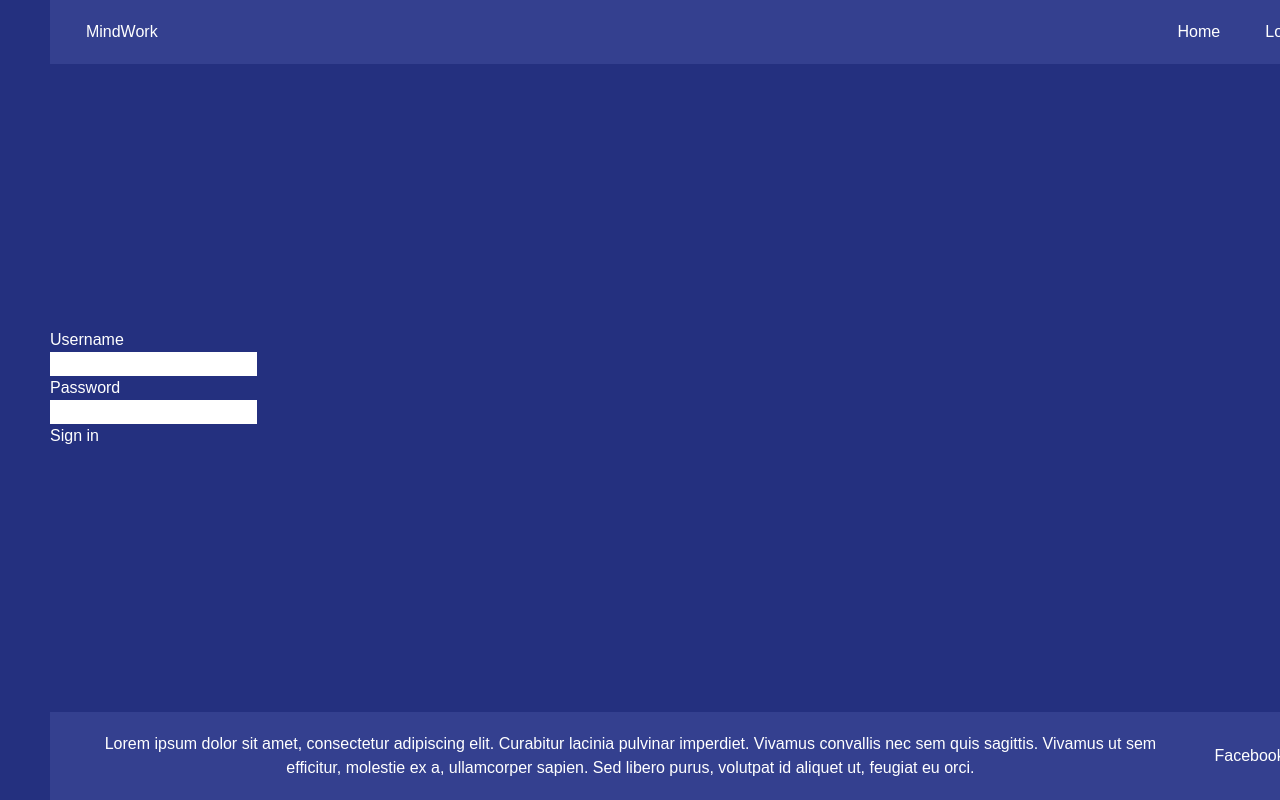
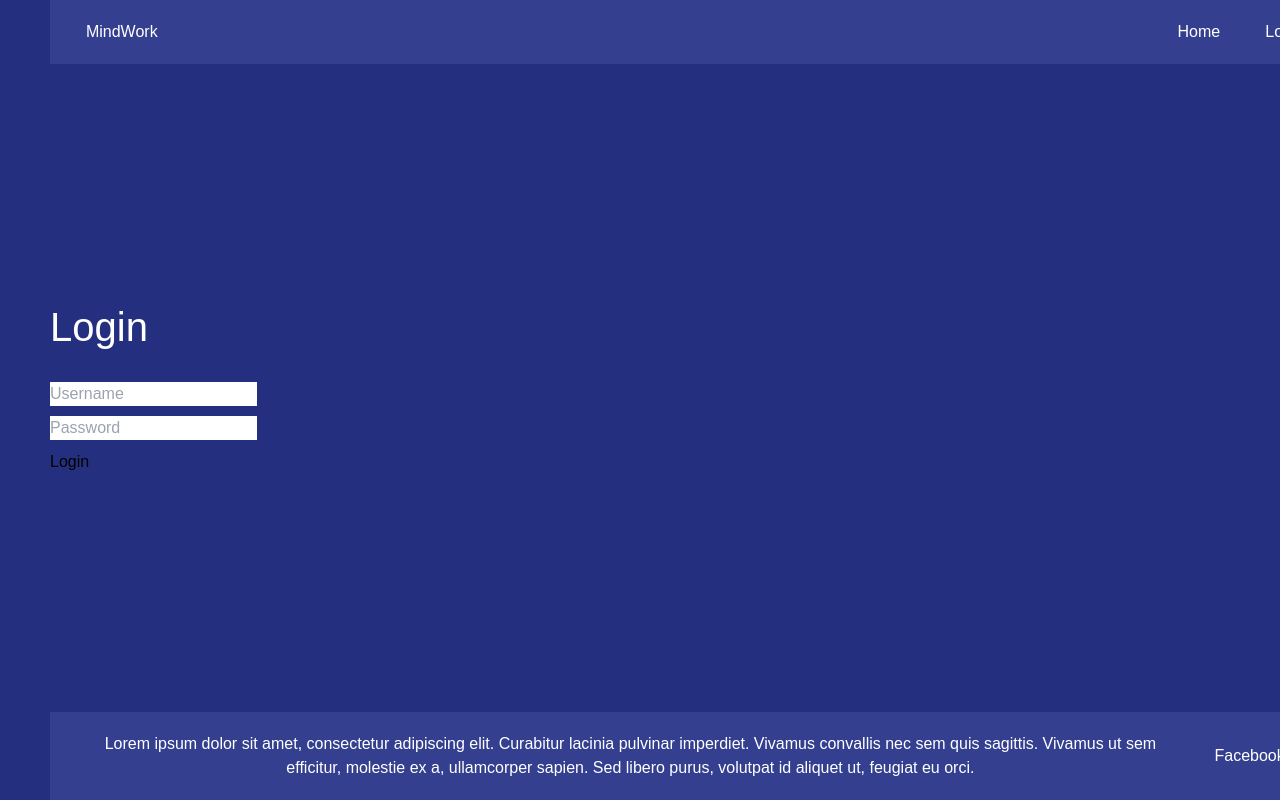
Before and after one commit to BartlomiejSzkodny/nextlearningapp, a Next.js app: page /login in a window 1280 px wide. Shown: the top 800 px of the page. Built offline with nearby package versions, Linux system fonts and the light colour scheme.

Commit message:
login page changed

```diff
--- a/app/login/page.tsx
+++ b/app/login/page.tsx
@@ -1,92 +1,27 @@
-"use client";
-import { signIn } from "next-auth/react";
-import { ChangeEvent, FormEvent, useState } from "react";
+'use server'
+import {cookies} from "next/headers";
 
-type LoginInput = {
-  email: string;
-  password: string;
-}
-
-type PageProps = {
-  searchParams: { error?: string }
-}
-
-export default function LoginPage({searchParams}: PageProps) {
-  const [inputs, setInputs] = useState<LoginInput>({ email: "", password: "" });
-
-  const handleChange = (event: ChangeEvent<HTMLInputElement>) => {
-    const name = event.target.name;
-    const value = event.target.value;
-    setInputs(values => ({...values, [name]: value}))
-  }
-
-  const handleSubmit = async (event:FormEvent) => {
-    event.preventDefault();
-    await signIn("credentials", {
-      username: inputs.email,
-      password: inputs.password,
-      callbackUrl: '/' });
-  }
-  return (
-    <>
-      <div className="flex min-h-full flex-1 flex-col justify-center px-6 py-12 lg:px-8">
-        <div className="mt-10 sm:mx-auto sm:w-full sm:max-w-sm">
-          <form className="space-y-6" onSubmit={handleSubmit}>
+export default function Login() {
+    return (<div>
+        <div className="loginPage" >
+            <form>
+                <h1 style={{ fontSize:"40px",marginBottom:"20px"}}>Login</h1>
                 <div>
-              <label htmlFor="username" className="block text-sm font-medium leading-6 text-gray-900">
-                Username
+                    <label>
+                    <input type="text" name="username" placeholder="Username" style={{ marginBottom: "5px",marginTop:"5px" ,color: "black"}} />
                 </label>
-              <div className="mt-2">
-                <input
-                  id="email"
-                  name="email"
-                  type="text"
-                  autoComplete="off"
-                  required
-                  value={inputs.email || ""}
-                  onChange={handleChange}
-                  className="block w-full rounded-md border-0 px-2 py-1.5 text-gray-900 shadow-sm ring-1 ring-inset ring-gray-300 placeholder:text-gray-400 focus:ring-2 focus:ring-inset focus:ring-indigo-600 sm:text-sm sm:leading-6"
-                />
-              </div>
                 </div>
 
                 <div>
-              <div className="flex items-center justify-between">
-                <label htmlFor="password" className="block text-sm font-medium leading-6 text-gray-900">
-                  Password
+                    <label>
+                    <input type="password" name="password" placeholder="Password" style={{ marginBottom: "5px",marginTop:"5px" ,color: "black"}}/>
                 </label>
-              </div>
-              <div className="mt-2">
-                <input
-                  id="password"
-                  name="password"
-                  type="password"
-                  autoComplete="off"
-                  required
-                  value={inputs.password || ""}
-                  onChange={handleChange}
-                  className="block w-full rounded-md border-0 px-2 py-1.5 text-gray-900 shadow-sm ring-1 ring-inset ring-gray-300 placeholder:text-gray-400 focus:ring-2 focus:ring-inset focus:ring-indigo-600 sm:text-sm sm:leading-6"
-                />
-              </div>
                 </div>
 
                 <div>
-              <button
-                type="submit"
-                className="flex w-full justify-center rounded-md bg-indigo-600 px-3 py-1.5 text-sm font-semibold leading-6 text-white shadow-sm hover:bg-indigo-500 focus-visible:outline focus-visible:outline-2 focus-visible:outline-offset-2 focus-visible:outline-indigo-600"
-              >
-                Sign in
-              </button>
+                    <button type="submit" style={{ marginBottom: "5px",marginTop:"5px" ,color: "black"}}>Login</button>
                 </div>
-            { searchParams.error && (
-              <p className="text-red-600 text-center capitalize">
-                Login failed.
-              </p>
-            )}
             </form>
-
         </div>
-      </div>
-    </>
-  )
+    </div>);
 }
--- a/app/page.tsx
+++ b/app/page.tsx
@@ -1,6 +1,5 @@
-import { getServerAuthSession } from "@/server/auth";
+
 export default function Home() {
-  const authSession = await getServerAuthSession()
   return (
     <div style={{ display: 'flex', justifyContent: 'center', alignItems: 'center' }}>
       <img src="https://cdn.pixabay.com/animation/2022/12/05/15/23/15-23-06-837_256.gif"/>
```
Also changed, not shown: app/api/login/route.tsx (deleted, +0 -31 lines). Lines whose indentation alone changed are shown as unchanged.
